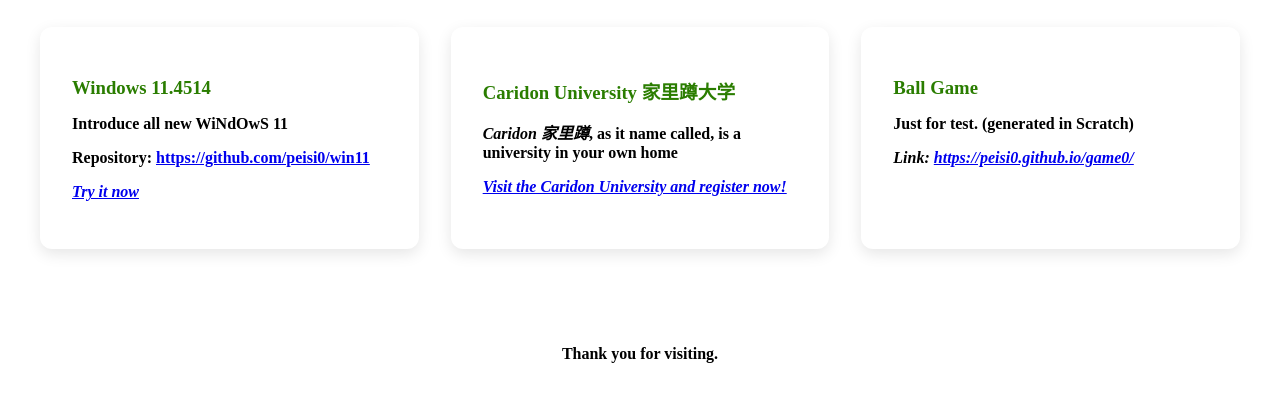
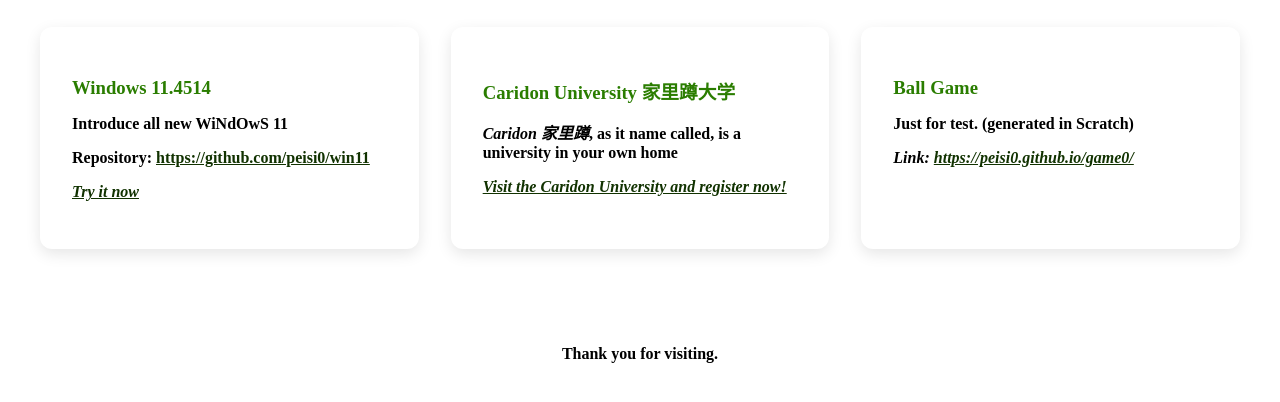
Before and after one commit to peisi0/peisi0.github.io, a plain HTML site: page index.html in a window 1280 px wide. Shown: the part 334-736 px from the top of the page. Drawn offline with Linux system fonts and the light colour scheme.

Commit message:
Update index.html

```diff
--- a/index.html
+++ b/index.html
@@ -53,18 +53,18 @@
                 <div class="animated-card card-hover" style="flex: 1; min-width: 300px; animation-delay: 0.4s;">
                     <h3 style="color: #2a7d00; margin-bottom: 1rem;">Windows 11.4514</h3>
                     <p>Introduce all new WiNdOwS 11</p>
-                    <p>Repository: <a href="https://github.com/peisi0/win11">https://github.com/peisi0/win11</a></p>
-                    <p style="font-style: italic; margin-top: 1rem;"><a href="https://peisi0.github.io/win11/">Try it now</a></p>
+                    <p>Repository: <a href="https://github.com/peisi0/win11" style="color: #113200;">https://github.com/peisi0/win11</a></p>
+                    <p style="font-style: italic; margin-top: 1rem;  "><a href="https://peisi0.github.io/win11/" style="color: #113200;">Try it now</a></p>
                 </div>
                 <div class="animated-card card-hover" style="flex: 1; min-width: 300px; animation-delay: 0.6s;">
                     <h3 style="color: #2a7d00; margin-bottom: 1rem;">Caridon University 家里蹲大学</h3>
                     <p><em>Caridon 家里蹲</em>, as it name called, is a university in your own home</p>
-                    <p style="font-style: italic; margin-top: 1rem;"><a href="https://peisi0.github.io/Caridon/"><em>Visit the Caridon University and register now!</em></a></p>
+                    <p style="font-style: italic; margin-top: 1rem; "><a href="https://peisi0.github.io/Caridon/" style="color: #113200;"><em>Visit the Caridon University and register now!</em></a></p>
                 </div>
                 <div class="animated-card card-hover" style="flex: 1; min-width: 300px; animation-delay: 0.8s;">
                     <h3 style="color: #2a7d00; margin-bottom: 1rem;">Ball Game</h3>
                     <p>Just for test. (generated in Scratch)</p>
-                    <p style="font-style: italic; margin-top: 1rem;">Link: <a href="https://peisi0.github.io/game0/">https://peisi0.github.io/game0/</a></p>
+                    <p style="font-style: italic; margin-top: 1rem; ">Link: <a href="https://peisi0.github.io/game0/" style="color: #113200;">https://peisi0.github.io/game0/</a></p>
                 </div>
             </div>
         </div>
```
